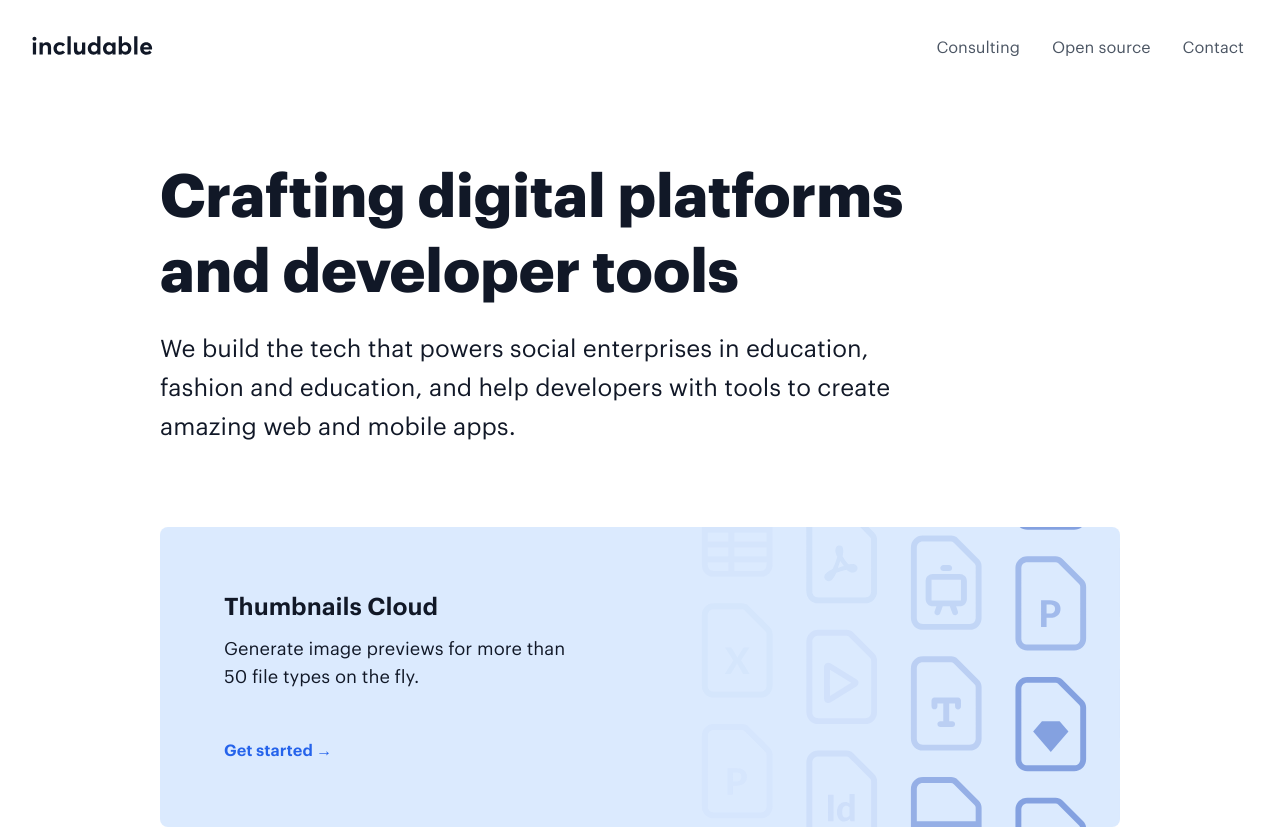
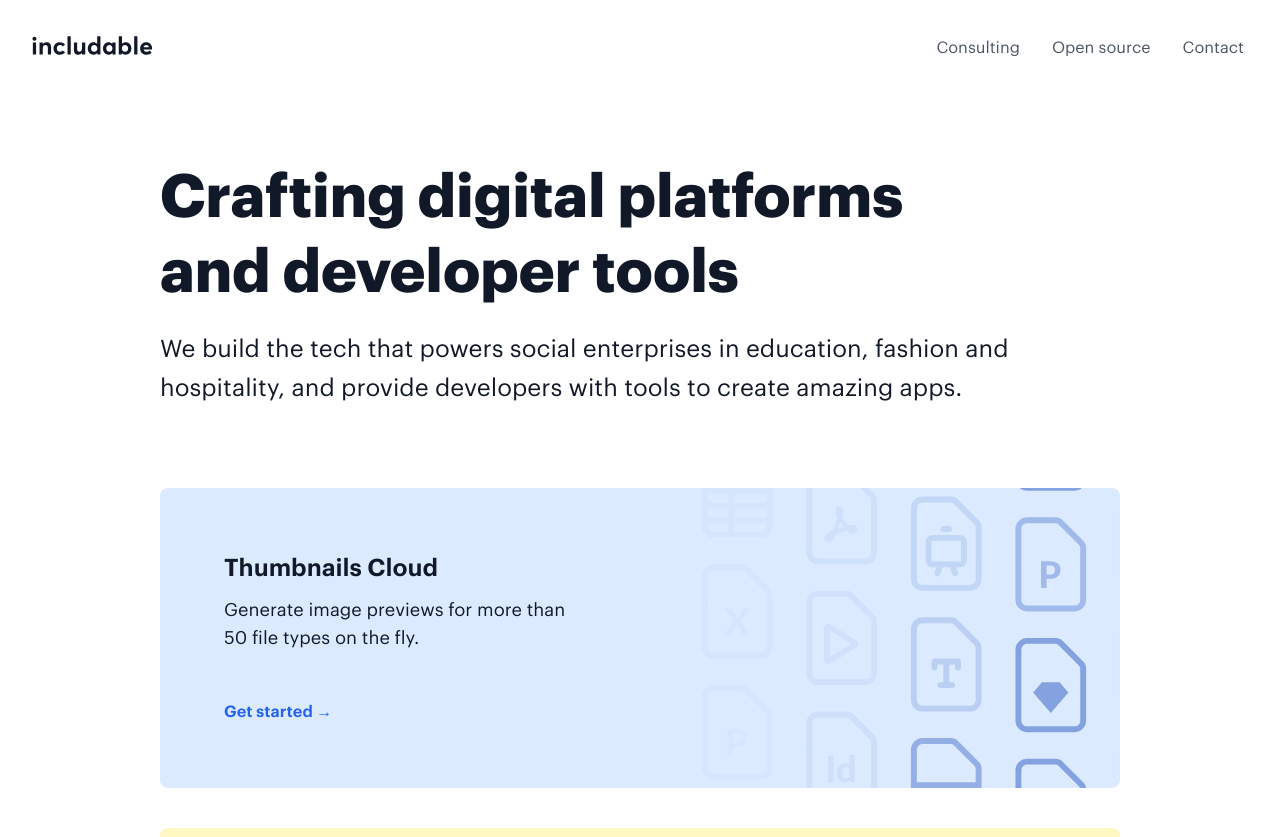
Before and after one commit to flexible-agency/website, a Next.js app: page / in a window 1280 px wide. Shown: the top 837 px of the page. Built offline with nearby package versions, Linux system fonts and the light colour scheme; a web font is replaced by a local one.

Commit message:
Cleanup copy.

```diff
--- a/pages/index.js
+++ b/pages/index.js
@@ -8,9 +8,9 @@ function IndexPage() {
         Crafting digital platforms and developer tools
       </h1>
 
-      <p className="text-xl md:text-2xl max-w-3xl leading-relaxed md:leading-relaxed mb-12 md:mb-20">
-        We build the tech that powers social enterprises in education, fashion and education,
-        and help developers with tools to create amazing web and mobile apps.
+      <p className="text-xl md:text-2xl leading-relaxed md:leading-relaxed mb-12 md:mb-20">
+        We build the tech that powers social enterprises in education, fashion and hospitality,
+        and provide developers with tools to create amazing apps.
       </p>
 
       <div
```
